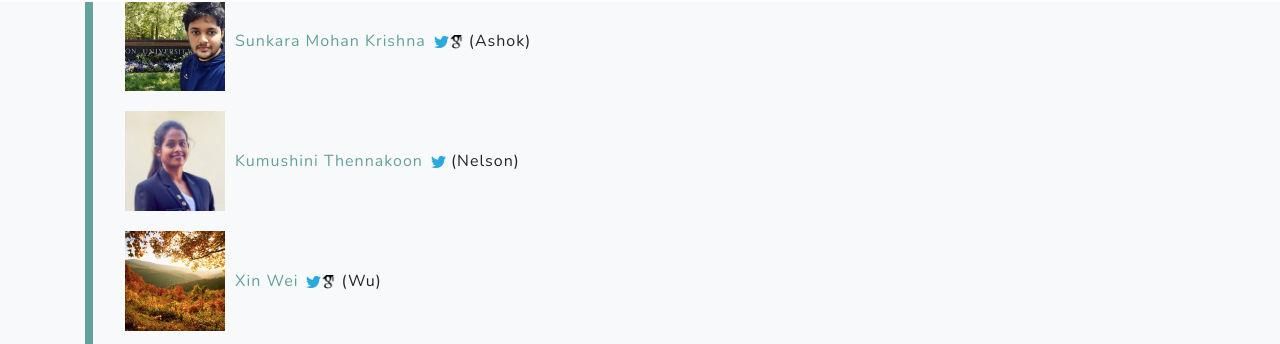
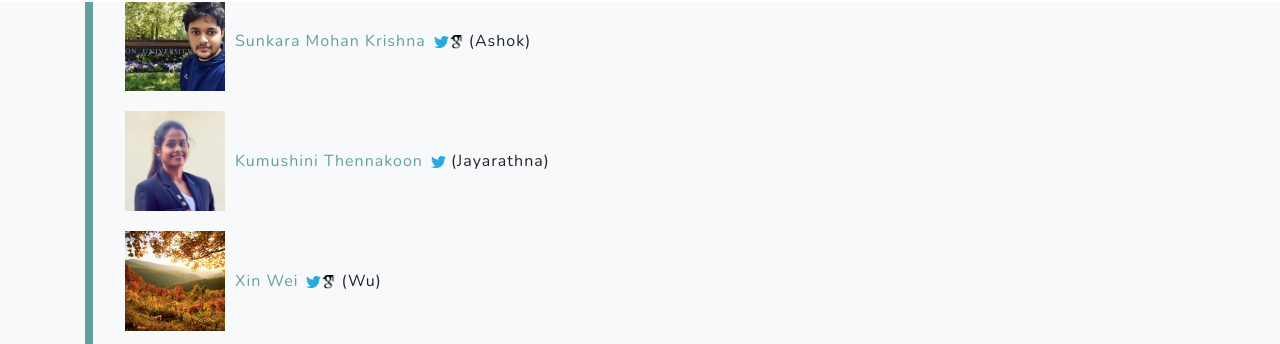
Before and after one commit to oduwsdl/oduwsdl.github.io, a Jekyll site: the page built from index.html, in a window 1280 px wide and 900 px high, scrolled down 4692 px. Shown: the part 110-454 px from the top of the window. Built offline with Jekyll 4.4.1, drawn with Linux system fonts in a browser that asks for light colours; nearby versions of some CDN libraries; comment, search, counter and statistics services are not loaded.

Commit message:
change advisor for Kumushini

```diff
--- a/_data/students.yml
+++ b/_data/students.yml
@@ -121,9 +121,9 @@ phd:
   advisor: Ashok
 
 - name: Kumushini Thennakoon
-  homepage: https://www.linkedin.com/in/kumushini-thennakoon/
+  homepage: https://kumushini.github.io/
   twitter_handle: KumushiniT
-  advisor: Nelson
+  advisor: Jayarathna
 
 - name: Xin Wei
   homepage: https://xinw6.github.io/
```
